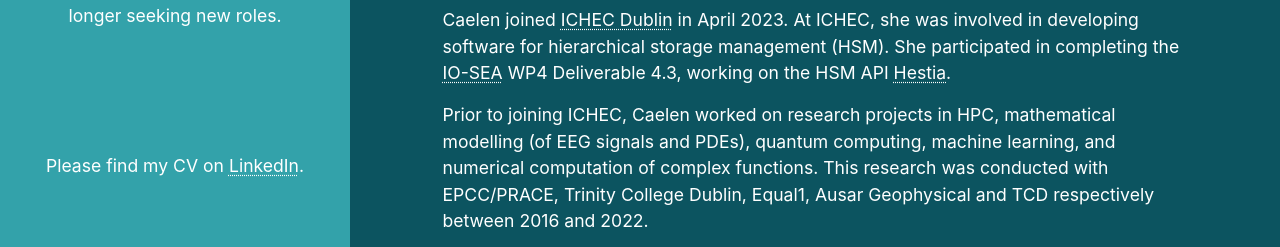
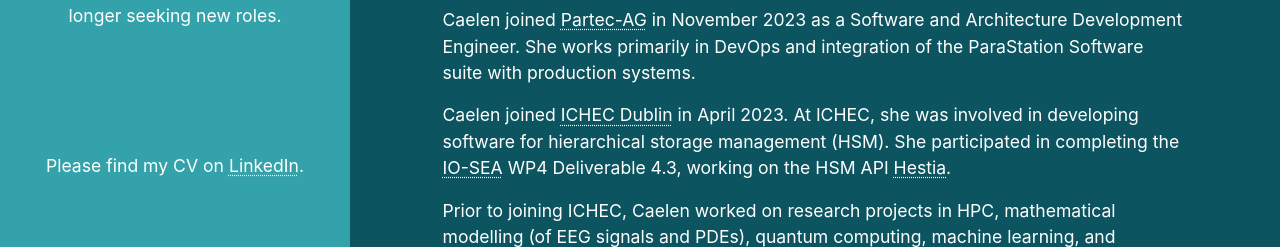
Before and after one commit to caelen-feller/caelen-feller.github.io, a plain HTML site: page index.html in a window 1280 px wide. Shown: the part 451-698 px from the top of the page. Drawn offline with nearby package versions, Linux system fonts and the light colour scheme.

Commit message:
Update index.html

```diff
--- a/index.html
+++ b/index.html
@@ -118,6 +118,12 @@
                         </ul>
                         <h2 id="aboutMe"> About me</h2>
                         <p>
+                            Caelen joined <a href="https://par-tec.com/">Partec-AG</a> in November 2023 as a Software and
+                            Architecture Development Engineer. She works primarily in DevOps and integration of the
+                            ParaStation Software suite with production systems.
+
+                        </p>
+                        <p>
                             Caelen joined <a href="https://www.ichec.ie/">ICHEC Dublin</a> in April 2023. At ICHEC, she
                             was involved in developing software for hierarchical storage management (HSM). She
                             participated in completing the <a href="https://iosea-project.eu/">IO-SEA</a> WP4
```
